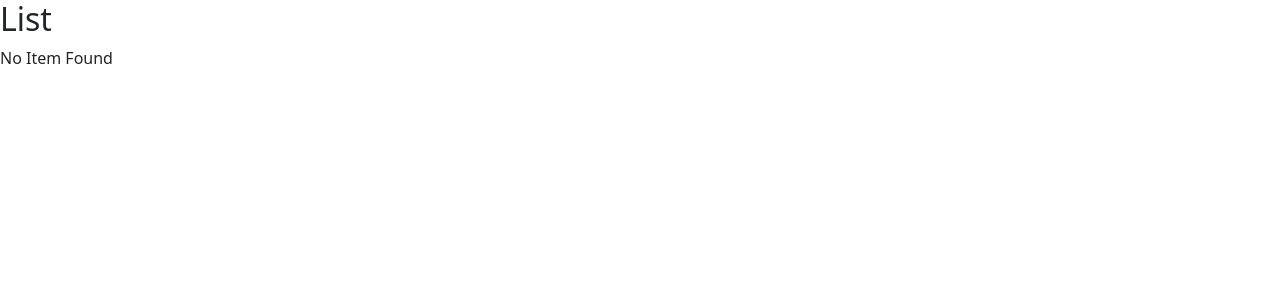
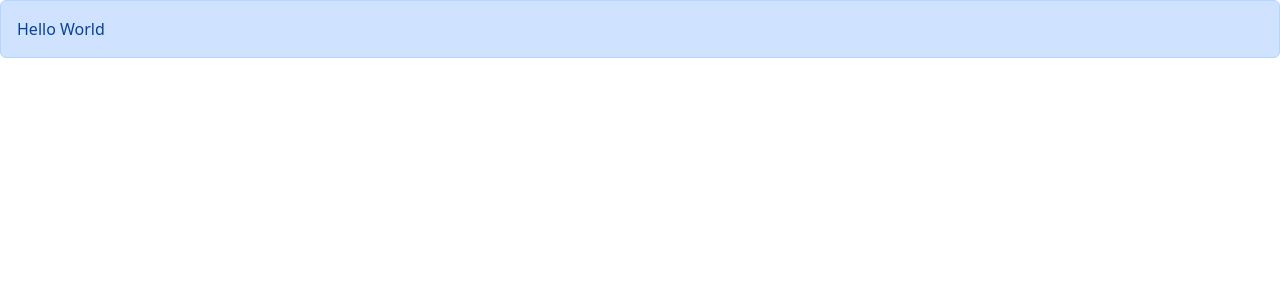
Before and after one commit to bipon68/react-mos, a React (Vite) app in the folder react-18/react-mos-game/: page / in a window 1280 px wide. Shown: the top 300 px of the page. Built offline with nearby package versions, Linux system fonts and the light colour scheme.

Commit message:
#3 Handling Events, State management, Passing Data via props

```diff
--- a/react-18/react-mos-game/src/App.tsx
+++ b/react-18/react-mos-game/src/App.tsx
@@ -1,9 +1,21 @@
+import Alert from "./components/Alert";
 import ListGroup from "./components/ListGroup";
 import Message from "./Message";
 
 
 function App(){
-  return <div><ListGroup /></div>
+
+  let items = ["Dhaka", "Khulna", "Rajshai", "Albania", "Berlin"];
+  //  items = [];
+
+  const handleSelectItem = (item: string) => {
+    console.log(item)
+  }
+
+  return <div>
+      {/* <ListGroup items={items} heading={"Cities"} onSelectItem={handleSelectItem}/> */}
+        <Alert>Hello <span>World</span></Alert>
+    </div>
 }
 
 export default App;
--- /dev/null
+++ b/react-18/react-mos-game/src/components/Alert.tsx
@@ -0,0 +1,13 @@
+import { ReactNode } from "react";
+
+interface Props{
+    children: ReactNode;
+}
+
+const Alert = ({children}: Props) => {
+  return (
+    <div className="alert alert-primary">{children}</div>
+  )
+}
+
+export default Alert
--- a/react-18/react-mos-game/src/components/ListGroup.tsx
+++ b/react-18/react-mos-game/src/components/ListGroup.tsx
@@ -1,28 +1,54 @@
-import { Fragment } from "react";
+import { Fragment, MouseEvent, useState } from "react";
 
-function ListGroup() {
-  let items = ["Dhaka", "Khulna", "Rajshai", "Albania", "Berlin"];
-  items = [];
+interface Props{
+  items: string[];
+  heading: string;
+  onSelectItem: (item: string) => void
+}
+
+function ListGroup({items, heading, onSelectItem}: Props) {
+  // let items = ["Dhaka", "Khulna", "Rajshai", "Albania", "Berlin"];
+  // items = [];
+  // let selectedIndex = -1;
+
+  // if(items.length === 0){
+  //   return <><h2>List</h2><p>No item Found</p></>
+  // }
+
+  // Event handler
+  const handleClick = (event: MouseEvent) => console.log(event);
+
+  // const message = items.length === 0 ? <p>No Item Found</p>: null;
+  // const getMessage = () => {
+  //   return items.length === 0 ? <p>No Item Found</p> : null;
+  // };
+
+  const [selectedIndex, setselectedIndex] = useState(-1)
 
 
-//   if(items.length === 0){
-//       return <><h2>List</h2><p>No item found</p></>
-//   }
-
-// const message = items.length === 0 ? <p>No Item Found</p>: null;
-const getMessage = () => {
-    return items.length === 0 ? <p>No Item Found</p>: null;
-}
 
   return (
     <>
       <h2>List</h2>
-      {items.length === 0 ? <p>No Item Found</p>: null}
+      {items.length === 0 ? <p>No item found</p>: null}
       {/* {message} */}
       {/* {getMessage()} */}
       <ul className="list-group">
-        {items.map((item) => (
-          <li key={item}>{item}</li>
+        {items.map((item, index) => (
+          <li
+            className={
+              selectedIndex === index
+                ? "list-group-item active"
+                : "list-group-item"
+            }
+            key={item}
+            onClick={() => {
+              setselectedIndex(index);
+              onSelectItem(item);
+            }}
+          >
+            {item}
+          </li>
         ))}
       </ul>
     </>
```
